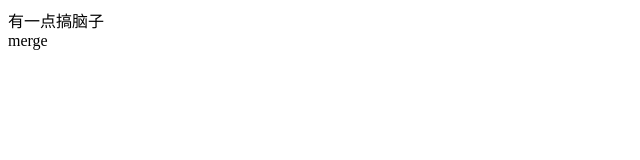
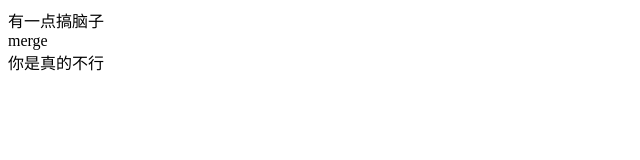
Before and after one commit to yang-tao123/react--yangtao, a plain HTML site: page index.html in a window 1280 px wide. Shown: the whole page, without its empty margins (0-640 px from the left). Drawn offline with Linux system fonts and the light colour scheme.

Commit message:
第一次修改

```diff
--- a/index.html
+++ b/index.html
@@ -8,6 +8,7 @@
 <body>
     <div>有一点搞脑子</div>
     <div>merge</div>
+    <div>你是真的不行</div>
     <script src="./index.js"></script>
 </body>
 </html>
--- a/index.js
+++ b/index.js
@@ -1 +1,2 @@
 console.log(1);
+console.log("臭嗨了窝");
```
